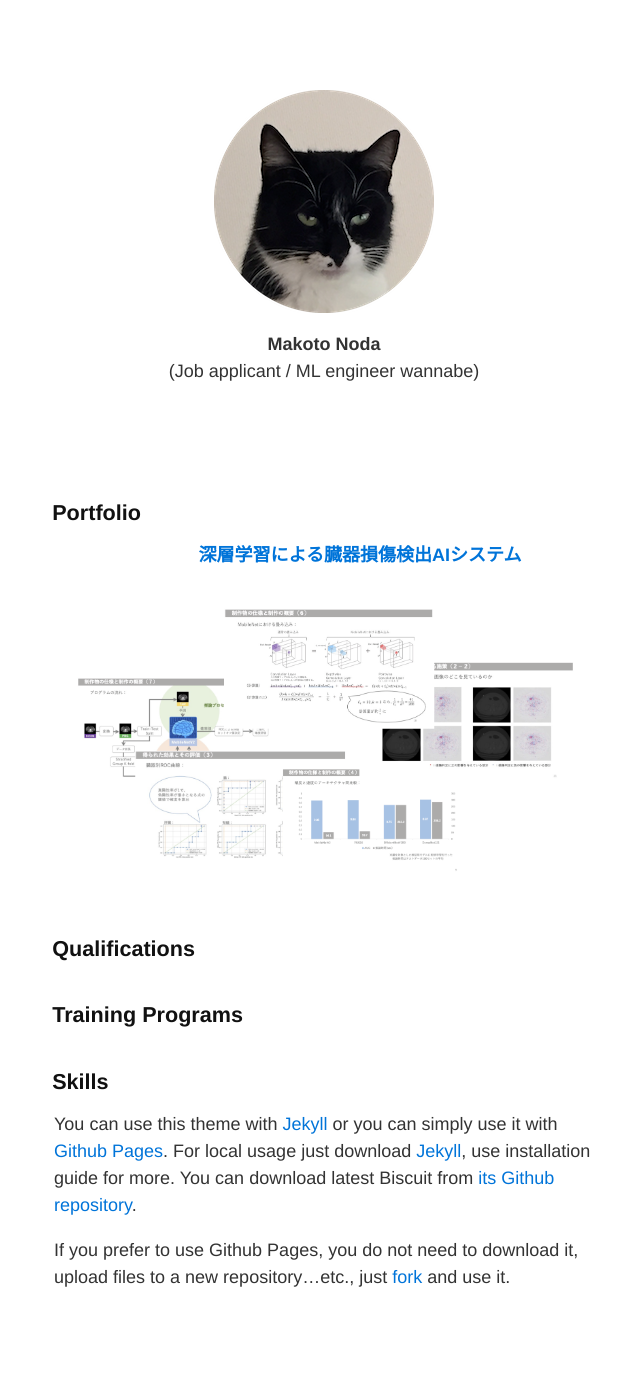
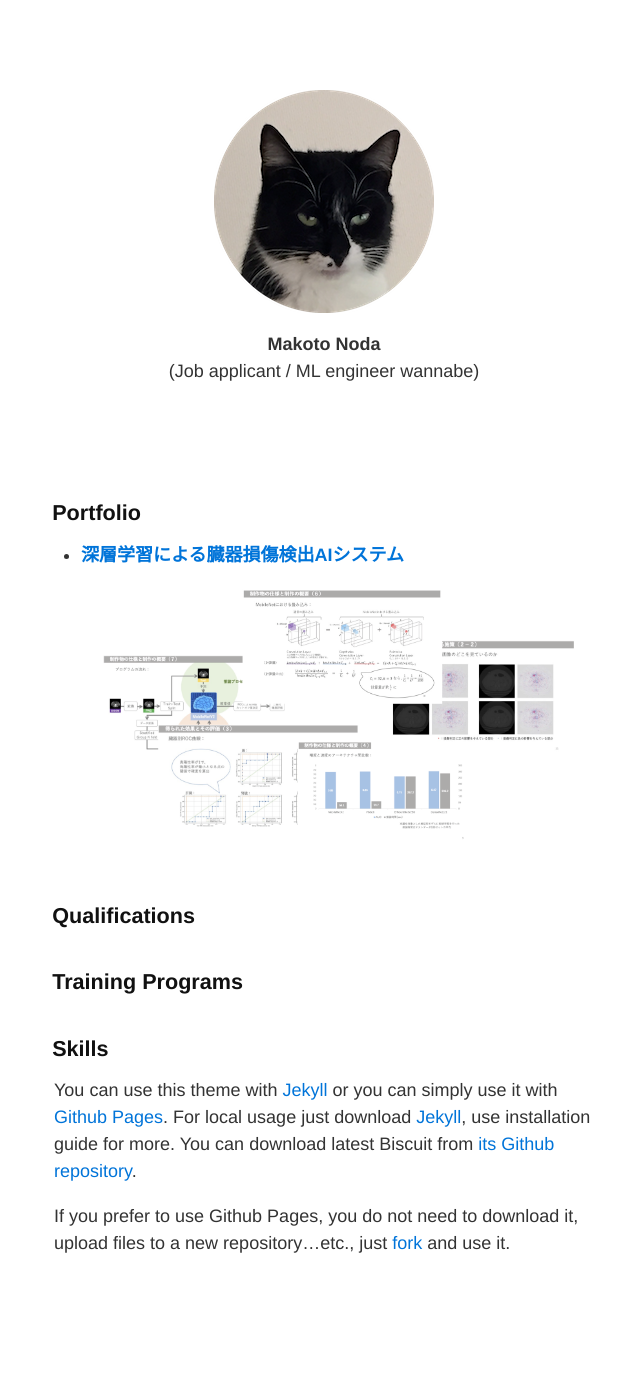
Before and after one commit to Makoto-Noda/Makoto-Noda.github.io, a Jekyll site: the page built from index.md, in a window 1280 px wide. Shown: the whole page, without its empty margins (316-956 px from the left). Built offline with Jekyll 4.4.1, drawn with Linux system fonts in a browser that asks for light colours; after the commit the page ends 1347 px from its top, so only the background shows below that.

Commit message:
20240501

```diff
--- a/index.md
+++ b/index.md
@@ -13,8 +13,8 @@
 <br>
 
 ## Portfolio
-　　　　**[深層学習による臓器損傷検出AIシステム](https://github.com/Makoto-Noda/RSNA2023/blob/main/(発表資料)臓器損傷検出.pdf)**
-{: align="center"}
+
+- **[深層学習による臓器損傷検出AIシステム](https://github.com/Makoto-Noda/RSNA2023/blob/main/(発表資料)臓器損傷検出.pdf)**
 ![RSNA2023](assets/rsna.png)
 
 ## Qualifications
```
